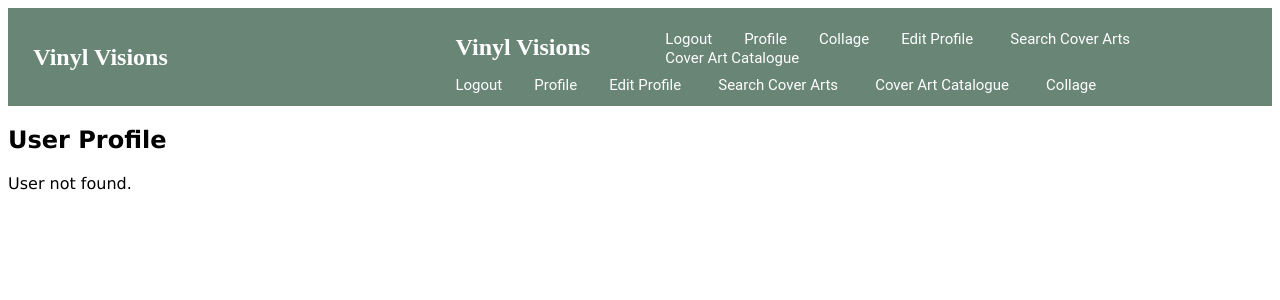
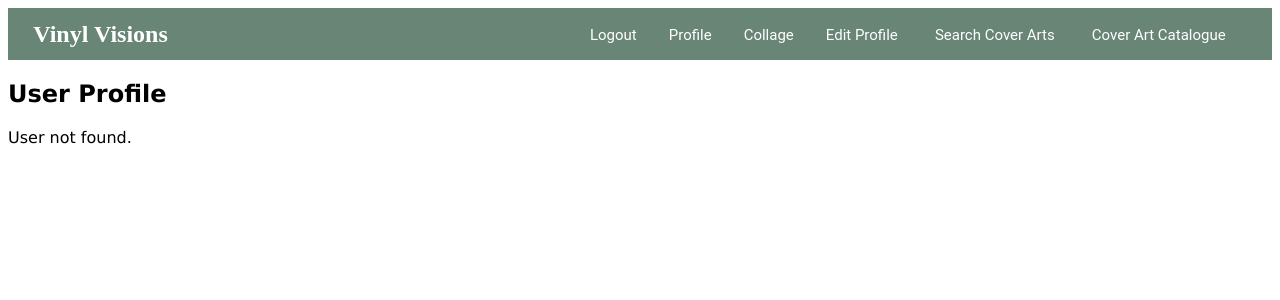
Before and after one commit to ItalianCannolis/IAT-352-Projects, a PHP site: page /profile.php in a window 1280 px wide. Shown: the top 300 px of the page. Run offline with PHP 8.4, Linux system fonts and the light colour scheme; the visitor is signed in with stand-in values (Sample User, id 1); data that the repository does not hold is empty.

Commit message:
Removing excess header code from profile

```diff
--- a/Final Assignment/profile.php
+++ b/Final Assignment/profile.php
@@ -6,31 +6,16 @@
     <link rel="stylesheet" href="styles.css">
 </head>
 <body>
-    <header>
-        <h1 class="navtitle"><a href="index.html">Vinyl Visions</a></h1>
-        <nav class="navchild">
-            <ul class="nav_links">
+
+
                 <?php
                 session_start();
                 include(dirname(__FILE__).'\queryfunction.php');
                 include(dirname(__FILE__).'\header.php');
 
-                if (isset($_SESSION['username'])) {
-                    echo '<li><a href="logout.php">Logout</a></li>';
-                    echo '<li><a href="profile.php">Profile</a></li>';
-                    echo '<li><a href="edit_profile.php">Edit Profile</a></li>'; //<!-- Only visible for logged-in users -->
-                } else {
-                    echo '<li><a href="login.php">Sign in</a></li>';
-                    echo '<li><a href="register.php">Register</a></li>';
-                    exit(); // Exit
-                }
                 ?>
-                <li><a href="cover_art_search.php">Search Cover Arts</a></li>
-                <li><a href="cover_art_getter.php">Cover Art Catalogue</a></li>
-                <li><a href="cover_art_collage.php">Collage</a></li>
-            </ul>
-        </nav>
-    </header>
+
+
 
     <main>
         <section class="profile-info">
```
